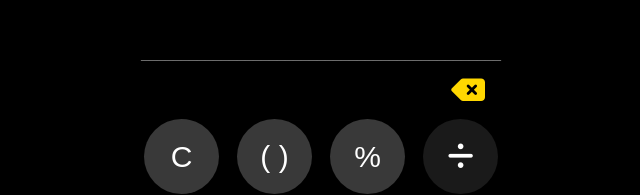
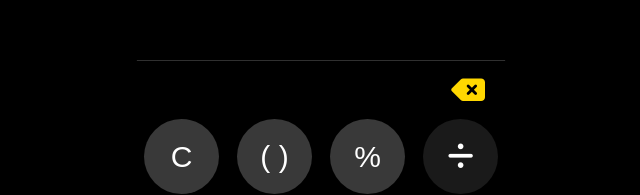
Before and after one commit to abk2191/react-calculator, a React (Vite) app: page / in a window 1280 px wide. Shown: the part 173-368 px from the top of the page, without its empty margins (319-959 px from the left). Built offline with nearby package versions, Linux system fonts and the light colour scheme.

Commit message:
Added new features

```diff
--- a/src/App.jsx
+++ b/src/App.jsx
@@ -229,13 +229,13 @@ function App() {
         <div className="keyboarrd">
           <span
             style={{
-              color: "grey",
-              marginBottom: "4px",
+              color: "rgb(57, 57, 57)",
+              marginBottom: "0px",
               margin: "0",
               padding: "0",
             }}
           >
-            _____________________________________________
+            ______________________________________________
           </span>
           <div className="delete-btn-div">
             <button className="delete-button" onClick={handleDelete}>
```
